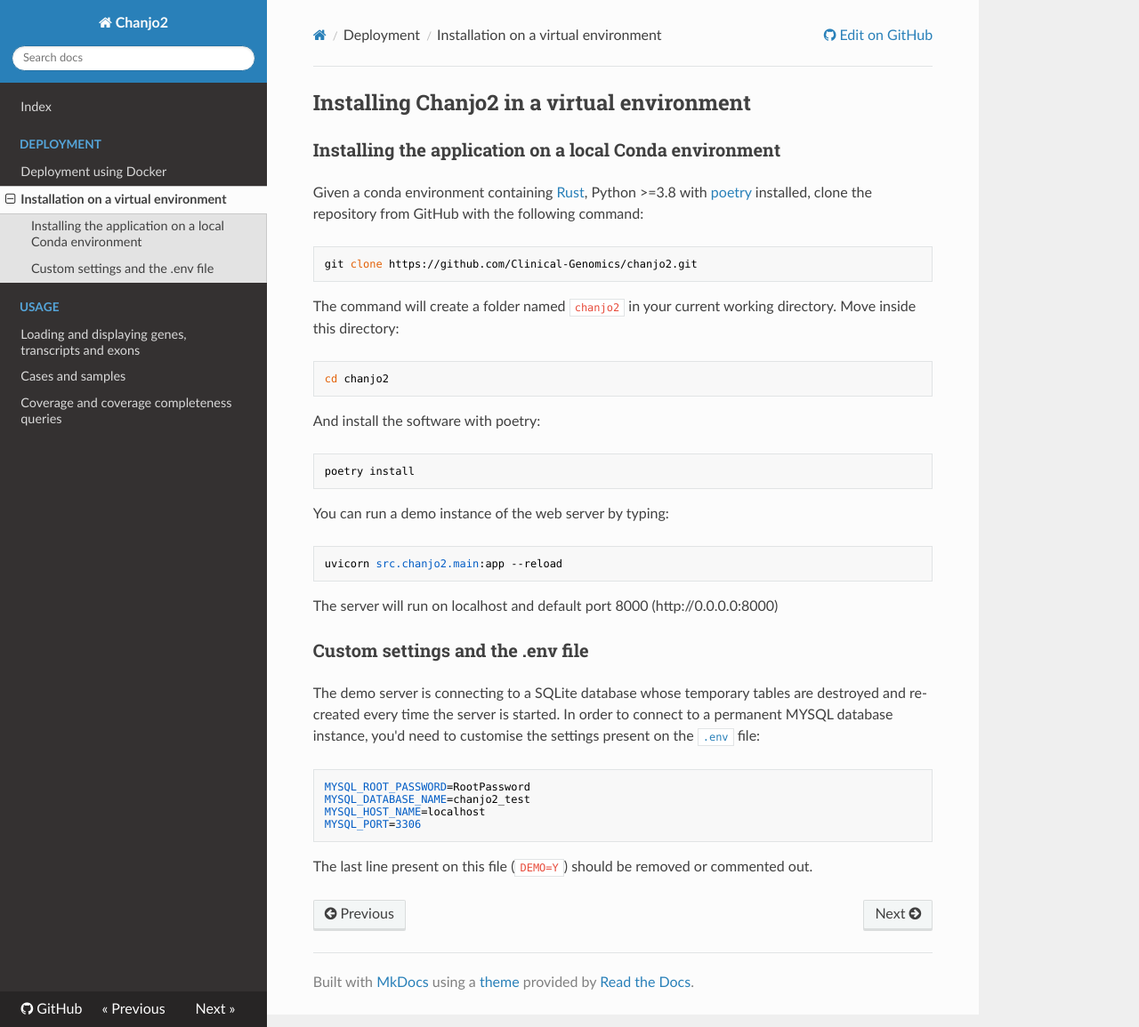
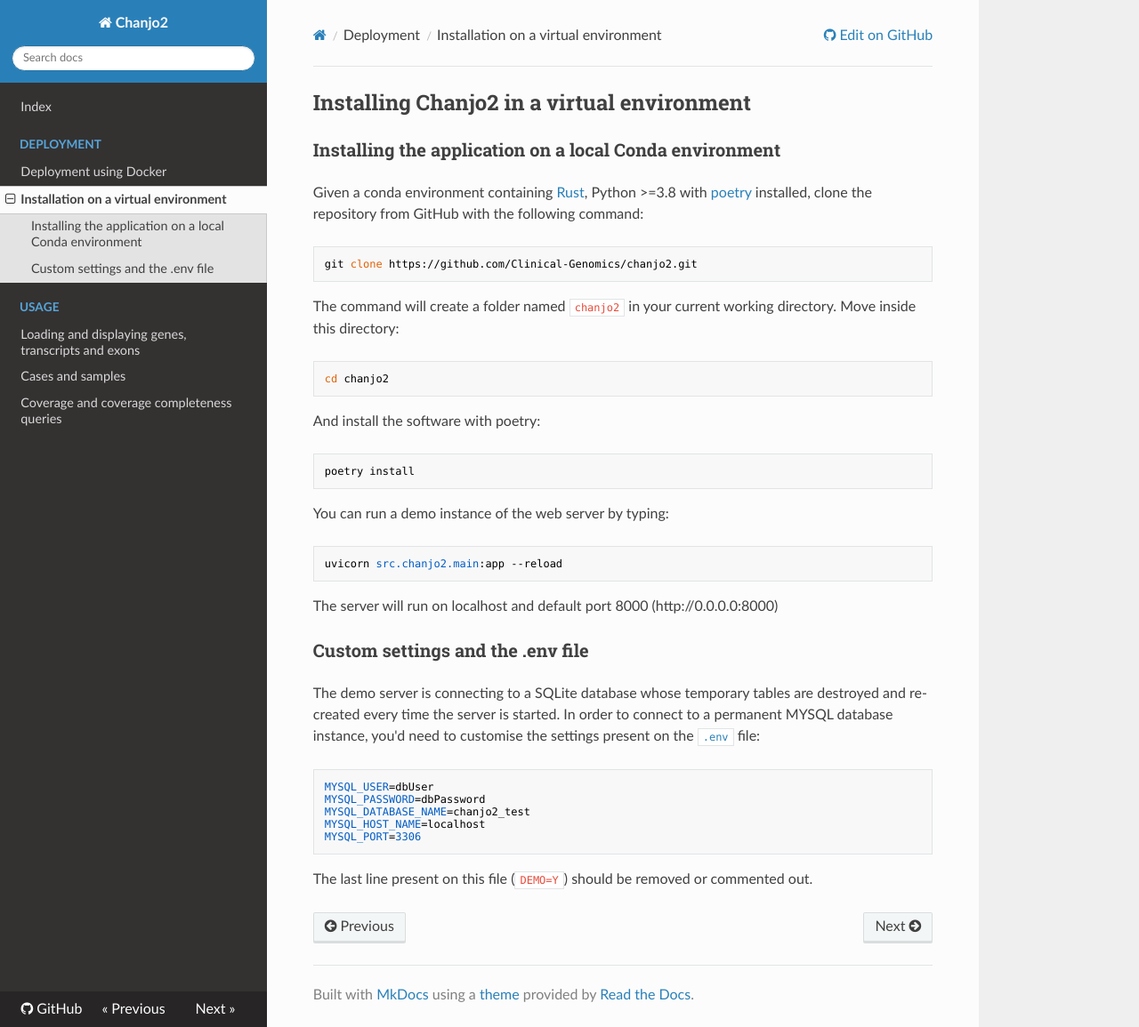
Before and after one commit to Clinical-Genomics/chanjo2, an MkDocs documentation site: the page built from docs/deployment/installation.md, in a window 1280 px wide and 1155 px high. Shown: the whole window at 89% size. Built offline with MkDocs 1.6.1, drawn with Linux system fonts in a browser that asks for light colours; nearby versions of some CDN libraries.

````diff
--- a/docs/deployment/installation.md
+++ b/docs/deployment/installation.md
@@ -35,7 +35,8 @@ The demo server is connecting to a SQLite database whose temporary tables are de
 In order to connect to a permanent MYSQL database instance, you'd need to customise the settings present on the [`.env`](https://github.com/Clinical-Genomics/chanjo2/blob/main/.env) file:
 
 ```
-MYSQL_ROOT_PASSWORD=RootPassword
+MYSQL_USER=dbUser
+MYSQL_PASSWORD=dbPassword
 MYSQL_DATABASE_NAME=chanjo2_test
 MYSQL_HOST_NAME=localhost
 MYSQL_PORT=3306
````
Also changed, not shown: CHANGELOG.md (+1 -0 lines), docs/deployment/docker-deployment.md (+2 -1 lines).
